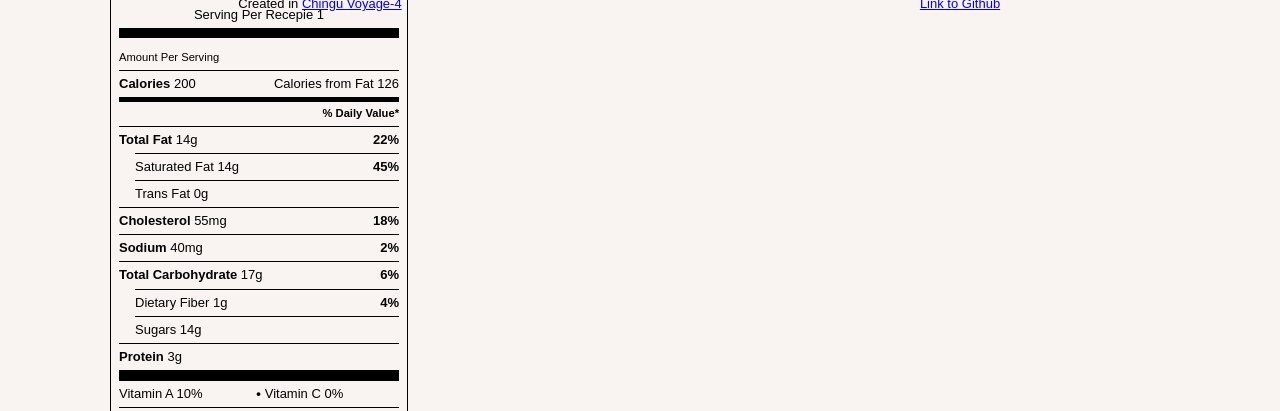
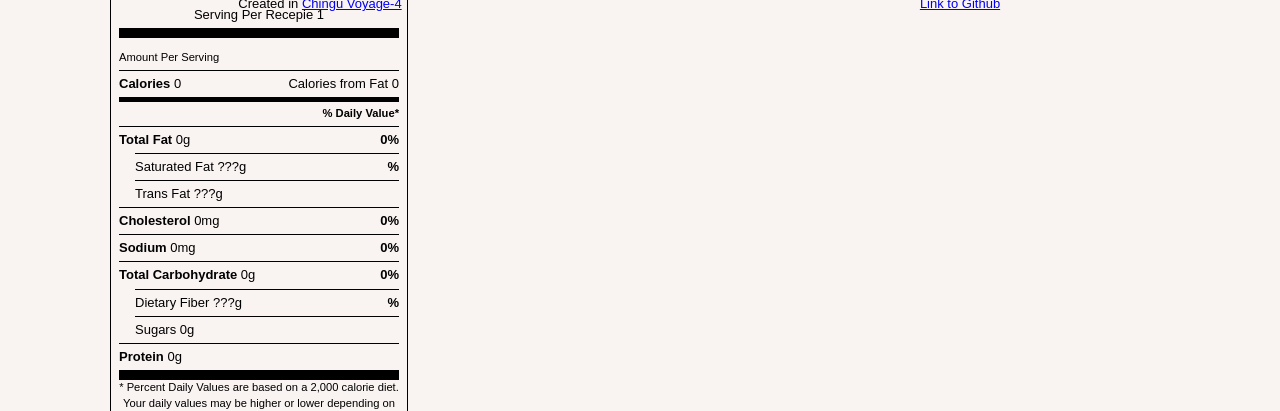
Before and after one commit to chingu-voyage4/Geckos-Team-0, a React (Create React App) app in the folder gecko-fit/: page / in a window 1280 px wide. Shown: the part 541-952 px from the top of the page. Built offline with nearby package versions, Linux system fonts and the light colour scheme; no server answers.

Commit message:
update label on ingredient add

```diff
--- a/gecko-fit/src/App.js
+++ b/gecko-fit/src/App.js
@@ -1,13 +1,13 @@
-import React, { Component } from 'react';
-import Select from 'react-select';
-import './App.css';
-import 'react-select/dist/react-select.css';
-import Header from './components/header';
-import SearchBar from './components/searchBar';
-import Ingredient from './components/ingredient';
-import Nutrition from './components/nutrition';
-import Footer from './components/footer';
-import { API_KEY, API_ID } from './apiKey';
+import React, { Component } from "react";
+import Select from "react-select";
+import "./App.css";
+import "react-select/dist/react-select.css";
+import Header from "./components/header";
+import SearchBar from "./components/searchBar";
+import Ingredient from "./components/ingredient";
+import Nutrition from "./components/nutrition";
+import Footer from "./components/footer";
+import { API_KEY, API_ID } from "./apiKey";
 
 class App extends Component {
   constructor(props) {
@@ -16,7 +16,7 @@ class App extends Component {
     this.removeIngredient = this.removeIngredient.bind(this);
     this.ingredientSelection = this.ingredientSelection.bind(this);
     this.state = {
-            autocomplete: '',
+      autocomplete: "",
       apiData: [],
       ingredients: [],
       quantity: [],
@@ -32,10 +32,10 @@ class App extends Component {
   // add ingredient to ingredient list
   addIngredient(ingredient) {
     if (!ingredient) {
-            return 'Enter an ingredient';
+      return "Enter an ingredient";
     }
 
-        this.setState((prevState) => {
+    this.setState(prevState => {
       return {
         ingredients: prevState.ingredients.concat(ingredient)
       };
@@ -61,10 +61,10 @@ class App extends Component {
     this.state.protein.splice(index, 1);
     this.state.sugar.splice(index, 1);
     this.state.sodium.splice(index, 1);
-        this.setState((prevState) => {
+    this.setState(prevState => {
       return {
         ingredients: prevState.ingredients.filter(
-                    (element) => element !== ingredient
+          element => element !== ingredient
         ),
         quantity: temp
       };
@@ -78,8 +78,8 @@ class App extends Component {
       //change the last of this api call after to get different results ?q=
       `https://cors-anywhere.herokuapp.com/http://api.edamam.com/auto-complete?q=${term}`
     )
-            .then((res) => res.json())
-            .then((data) => {
+      .then(res => res.json())
+      .then(data => {
         this.setState({
           autocomplete: data
         });
@@ -102,8 +102,8 @@ class App extends Component {
   // fetch selected ingredient from searchBar
   ingredientSelection(item, num) {
     if (item) {
-            console.log('Selected ingredient:' + item.label);
-            console.log('Selected quantity: ' + num);
+      console.log("Selected ingredient:" + item.label);
+      console.log("Selected quantity: " + num);
       const ingredientName = item.label;
       const request = async () => {
         const response = await fetch(
@@ -111,46 +111,32 @@ class App extends Component {
         );
         const data = await response.json();
         console.log(data);
-                this.setState((prevState) => {
+        this.setState(prevState => {
           return {
             apiData: prevState.apiData.concat(data),
             quantity: prevState.quantity.concat(num),
-                        calories: data.totalNutrients.hasOwnProperty(
-                            'ENERC_KCAL'
-                        )
+            calories: data.totalNutrients.hasOwnProperty("ENERC_KCAL")
               ? prevState.calories.concat(
                   data.totalNutrients.ENERC_KCAL.quantity
                 )
               : prevState.calories.concat(0),
-                        fat: data.totalNutrients.hasOwnProperty('FAT')
-                            ? prevState.fat.concat(
-                                  data.totalNutrients.FAT.quantity
-                              )
+            fat: data.totalNutrients.hasOwnProperty("FAT")
+              ? prevState.fat.concat(data.totalNutrients.FAT.quantity)
               : prevState.fat.concat(0),
-                        carbs: data.totalNutrients.hasOwnProperty('CHOCDF')
-                            ? prevState.carbs.concat(
-                                  data.totalNutrients.CHOCDF.quantity
-                              )
+            carbs: data.totalNutrients.hasOwnProperty("CHOCDF")
+              ? prevState.carbs.concat(data.totalNutrients.CHOCDF.quantity)
               : prevState.carbs.concat(0),
-                        chole: data.totalNutrients.hasOwnProperty('CHOLE')
-                            ? prevState.chole.concat(
-                                  data.totalNutrients.CHOLE.quantity
-                              )
+            chole: data.totalNutrients.hasOwnProperty("CHOLE")
+              ? prevState.chole.concat(data.totalNutrients.CHOLE.quantity)
               : prevState.chole.concat(0),
-                        protein: data.totalNutrients.hasOwnProperty('PROCNT')
-                            ? prevState.protein.concat(
-                                  data.totalNutrients.PROCNT.quantity
-                              )
+            protein: data.totalNutrients.hasOwnProperty("PROCNT")
+              ? prevState.protein.concat(data.totalNutrients.PROCNT.quantity)
               : prevState.protein.concat(0),
-                        sugar: data.totalNutrients.hasOwnProperty('SUGAR')
-                            ? prevState.sugar.concat(
-                                  data.totalNutrients.SUGAR.quantity
-                              )
+            sugar: data.totalNutrients.hasOwnProperty("SUGAR")
+              ? prevState.sugar.concat(data.totalNutrients.SUGAR.quantity)
               : prevState.sugar.concat(0),
-                        sodium: data.totalNutrients.hasOwnProperty('NA')
-                            ? prevState.sodium.concat(
-                                  data.totalNutrients.NA.quantity
-                              )
+            sodium: data.totalNutrients.hasOwnProperty("NA")
+              ? prevState.sodium.concat(data.totalNutrients.NA.quantity)
               : prevState.sodium.concat(0)
           };
         });
@@ -160,26 +146,6 @@ class App extends Component {
     }
   }
 
-    analyzeRecipe = () => {
-        //add all ingredients
-        let analyzedCalories = this.state.calories.reduce((a, b) => a + b, 0);
-        let analyzedFat = this.state.fat.reduce((a, b) => a + b, 0);
-        let analyzedCarbs = this.state.carbs.reduce((a, b) => a + b, 0);
-        let analyzedChole = this.state.chole.reduce((a, b) => a + b, 0);
-        let analyzedProtein = this.state.protein.reduce((a, b) => a + b, 0);
-        let analyzedSugars = this.state.sugar.reduce((a, b) => a + b, 0);
-        let analyzedSodium = this.state.sodium.reduce((a, b) => a + b, 0);
-        console.table({
-            analyzedCalories: analyzedCalories,
-            analyzedFat: analyzedFat,
-            analyzedCarbs: analyzedCarbs,
-            analyzedChole: analyzedChole,
-            analyzedProtein: analyzedProtein,
-            analyzedSugars: analyzedSugars,
-            analyzedSodium: analyzedSodium
-        });
-    };
-
   render() {
     return (
       <div className="App">
@@ -187,9 +153,7 @@ class App extends Component {
           <Header />
           <div className="ingredient-wrapper">
             <SearchBar
-                            onSearchTermChange={(term) =>
-                                this.ingredientSearch(term)
-                            }
+              onSearchTermChange={term => this.ingredientSearch(term)}
               searchResult={this.apiResult()}
               ingredientSelection={this.ingredientSelection}
               addIngredient={this.addIngredient}
@@ -218,7 +182,18 @@ class App extends Component {
                 value="Analyze Recipe"
                 onClick={this.analyzeRecipe}
               />
-                            <Nutrition />
+              <Nutrition
+                analyzedCalories={this.state.calories.reduce(
+                  (a, b) => a + b,
+                  0
+                )}
+                analyzedFat={this.state.fat.reduce((a, b) => a + b, 0)}
+                analyzedCarbs={this.state.carbs.reduce((a, b) => a + b, 0)}
+                analyzedChole={this.state.chole.reduce((a, b) => a + b, 0)}
+                analyzedProtein={this.state.protein.reduce((a, b) => a + b, 0)}
+                analyzedSugars={this.state.sugar.reduce((a, b) => a + b, 0)}
+                analyzedSodium={this.state.sodium.reduce((a, b) => a + b, 0)}
+              />
             </div>
           </div>
         </div>
--- a/gecko-fit/src/components/nutrition.js
+++ b/gecko-fit/src/components/nutrition.js
@@ -5,21 +5,20 @@ class Nutrition extends Component {
   constructor(props) {
     super(props);
     this.state = {
-      servings: 1,
-      calories: 200,
-      totalFat: 14,
-      satFat: 9,
-      transFat: 0,
-      cholesterol: 55,
-      sodium: 40,
-      totalCarbs: 17,
-      carbsFiber: 1,
-      carbsSugar: 14,
-      proteins: 3
+      servings: 1
     };
   }
 
   render() {
+    console.table({
+      analyzedCalories: this.props.analyzedCalories,
+      analyzedFat: this.props.analyzedFat,
+      analyzedCarbs: this.props.analyzedCarbs,
+      analyzedChole: this.props.analyzedChole,
+      analyzedProtein: this.props.analyzedProtein,
+      analyzedSugars: this.props.analyzedSugars,
+      analyzedSodium: this.props.analyzedSodium
+    });
     return (
       <section className="performance-facts">
         <header className="performance-facts__header">
@@ -38,9 +37,11 @@ class Nutrition extends Component {
             <tr>
               <th colSpan="2">
                 <b>Calories </b>
-                {this.state.calories}
+                {Math.round(this.props.analyzedCalories)}
               </th>
-              <td>Calories from Fat {Math.round(this.state.totalFat * 9)}</td>
+              <td>
+                Calories from Fat {Math.round(this.props.analyzedFat * 9)}
+              </td>
             </tr>
             <tr className="thick-row">
               <td colSpan="3" className="small-info">
@@ -50,74 +51,75 @@ class Nutrition extends Component {
             <tr>
               <th colSpan="2">
                 <b>Total Fat </b>
-                {this.state.totalFat}g
+                {Math.round(this.props.analyzedFat)}g
               </th>
               <td>
-                <b>{Math.round(this.state.totalFat / 65 * 100)}%</b>
+                <b>{Math.round(this.props.analyzedFat / 65 * 100)}%</b>
               </td>
             </tr>
             <tr>
               <td className="blank-cell" />
-              <th>Saturated Fat {this.state.totalFat}g</th>
+              <th>Saturated Fat {"???"}g</th>
               <td>
-                <b>{Math.round(this.state.satFat / 20 * 100)}%</b>
+                <b>{/*Math.round(this.props.analyzedFat / 20 * 100)*/}%</b>
               </td>
             </tr>
             <tr>
               <td className="blank-cell" />
-              <th>Trans Fat {this.state.transFat}g</th>
+              <th>Trans Fat {"???"}g</th>
               <td />
             </tr>
             <tr>
               <th colSpan="2">
                 <b>Cholesterol </b>
-                {this.state.cholesterol}mg
+                {Math.round(this.props.analyzedChole)}mg
               </th>
               <td>
-                <b>{Math.round(this.state.cholesterol / 300 * 100)}%</b>
+                <b>{Math.round(this.props.analyzedChole / 300 * 100)}%</b>
               </td>
             </tr>
             <tr>
               <th colSpan="2">
                 <b>Sodium </b>
-                {this.state.sodium}mg
+                {Math.floor(this.props.analyzedSodium)}mg
               </th>
               <td>
-                <b>{Math.round(this.state.sodium / 2400 * 100)}%</b>
+                <b>{Math.round(this.props.analyzedSodium / 2400 * 100)}%</b>
               </td>
             </tr>
             <tr>
               <th colSpan="2">
                 <b>Total Carbohydrate </b>
-                {this.state.totalCarbs}g
+                {Math.floor(this.props.analyzedCarbs)}g
               </th>
               <td>
-                <b>{Math.round(this.state.totalCarbs / 300 * 100)}%</b>
+                <b>{Math.round(this.props.analyzedCarbs / 300 * 100)}%</b>
               </td>
             </tr>
             <tr>
               <td className="blank-cell" />
-              <th>Dietary Fiber {this.state.carbsFiber}g</th>
+              <th>Dietary Fiber {"???"}g</th>
               <td>
-                <b>{Math.round(this.state.carbsFiber / 25 * 100)}%</b>
+                <b>{/*Math.round(this.state.carbsFiber / 25 * 100)*/}%</b>
               </td>
             </tr>
             <tr>
               <td className="blank-cell" />
-              <th>Sugars {this.state.carbsSugar}g</th>
+              <th>Sugars {this.props.analyzedSugars}g</th>
               <td />
             </tr>
             <tr className="thick-end">
               <th colSpan="2">
                 <b>Protein </b>
-                {this.state.proteins}g
+                {Math.floor(this.props.analyzedProtein)}g
               </th>
               <td />
             </tr>
           </tbody>
         </table>
 
-        <table className="performance-facts__table--grid">
+        {/*
+          <table className="performance-facts__table--grid">
           <tbody>
             <tr>
               <td colSpan="2">Vitamin A 10%</td>
@@ -129,6 +131,7 @@ class Nutrition extends Component {
             </tr>
           </tbody>
         </table>
+        */}
 
         <p className="small-info">
           * Percent Daily Values are based on a 2,000 calorie diet. Your daily
```
Lines whose indentation alone changed are shown as unchanged.
